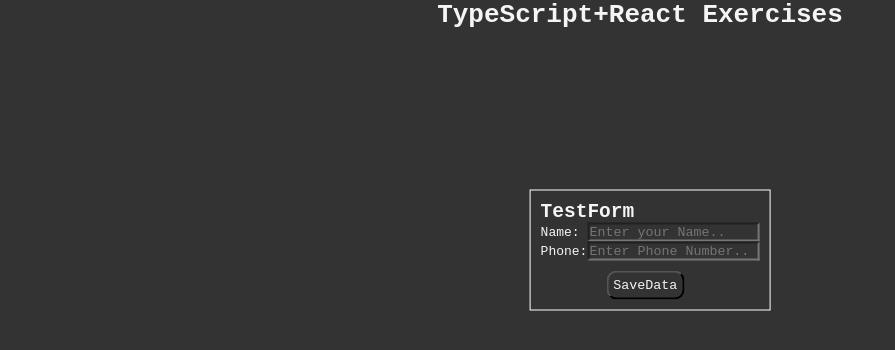
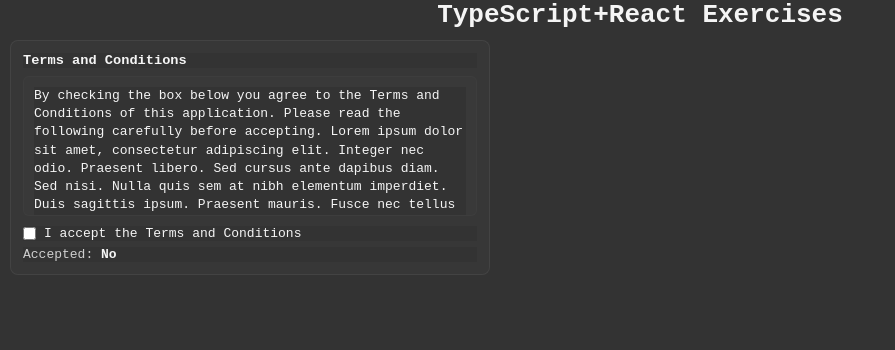
Before and after one commit to nikhildev-webapp/TypeScript-ReactExercises, a React (Vite) app: page / in a window 1280 px wide. Shown: the top 350 px of the page, without its empty margins (0-895 px from the left). Built offline with nearby package versions, Linux system fonts and the light colour scheme.

Commit message:
Feat(CheckBoxState): move styles to CSS, add Terms UI and show Form on accept

```diff
--- a/src/App.tsx
+++ b/src/App.tsx
@@ -1,11 +1,12 @@
 import './App.css'
-import Form from './components/Form'
+import CheckBoxState from './components/CheckBoxState'
+
 
 function App() {
   return (
     <>
       <h1 style={{ textAlign: 'center' }}>TypeScript+React Exercises</h1>
-      <Form/>
+           <CheckBoxState/>
     </>
   )
 }
--- /dev/null
+++ b/src/components/CheckBoxState.tsx
@@ -0,0 +1,49 @@
+import { useState } from "react";
+import type { ChangeEvent } from "react";
+import Form from "./Form";
+
+const CheckBoxState = () => {
+    const [checked, setChecked] = useState<boolean>(false);
+
+    // Styles moved to external CSS (src/index.css)
+
+    const handleChange = (e: ChangeEvent<HTMLInputElement>) => {
+        const isChecked = e.target.checked;
+        setChecked(isChecked);
+        if (isChecked) {
+            alert('thank you sir for accept term and conditions');
+        }
+    };
+
+    return (
+        <div className="terms-container">
+            <h3 className="terms-heading">Terms and Conditions</h3>
+            <div className="terms-box">
+                <p className="terms-paragraph">
+                    By checking the box below you agree to the Terms and Conditions of this application. Please read the following carefully before accepting. Lorem ipsum dolor sit amet, consectetur adipiscing elit. Integer nec odio. Praesent libero. Sed cursus ante dapibus diam.
+                </p>
+                <p>
+                    Sed nisi. Nulla quis sem at nibh elementum imperdiet. Duis sagittis ipsum. Praesent mauris. Fusce nec tellus sed augue semper porta. Mauris massa.
+                </p>
+                <p>
+                    Curabitur sodales ligula in libero. Sed dignissim lacinia nunc. Curabitur tortor. Pellentesque nibh. Aenean quam.
+                </p>
+            </div>
+
+            <label className="terms-label">
+                <input type="checkbox" checked={checked} onChange={handleChange} />
+                I accept the Terms and Conditions
+            </label>
+            <p className="terms-accepted">Accepted: <strong>{checked ? 'Yes' : 'No'}</strong></p>
+
+            {/* Show Form when user accepts Terms */}
+            {checked && (
+                <div className="terms-form-wrapper">
+                    <Form />
+                </div>
+            )}
+        </div>
+    );
+};
+
+export default CheckBoxState;
```
